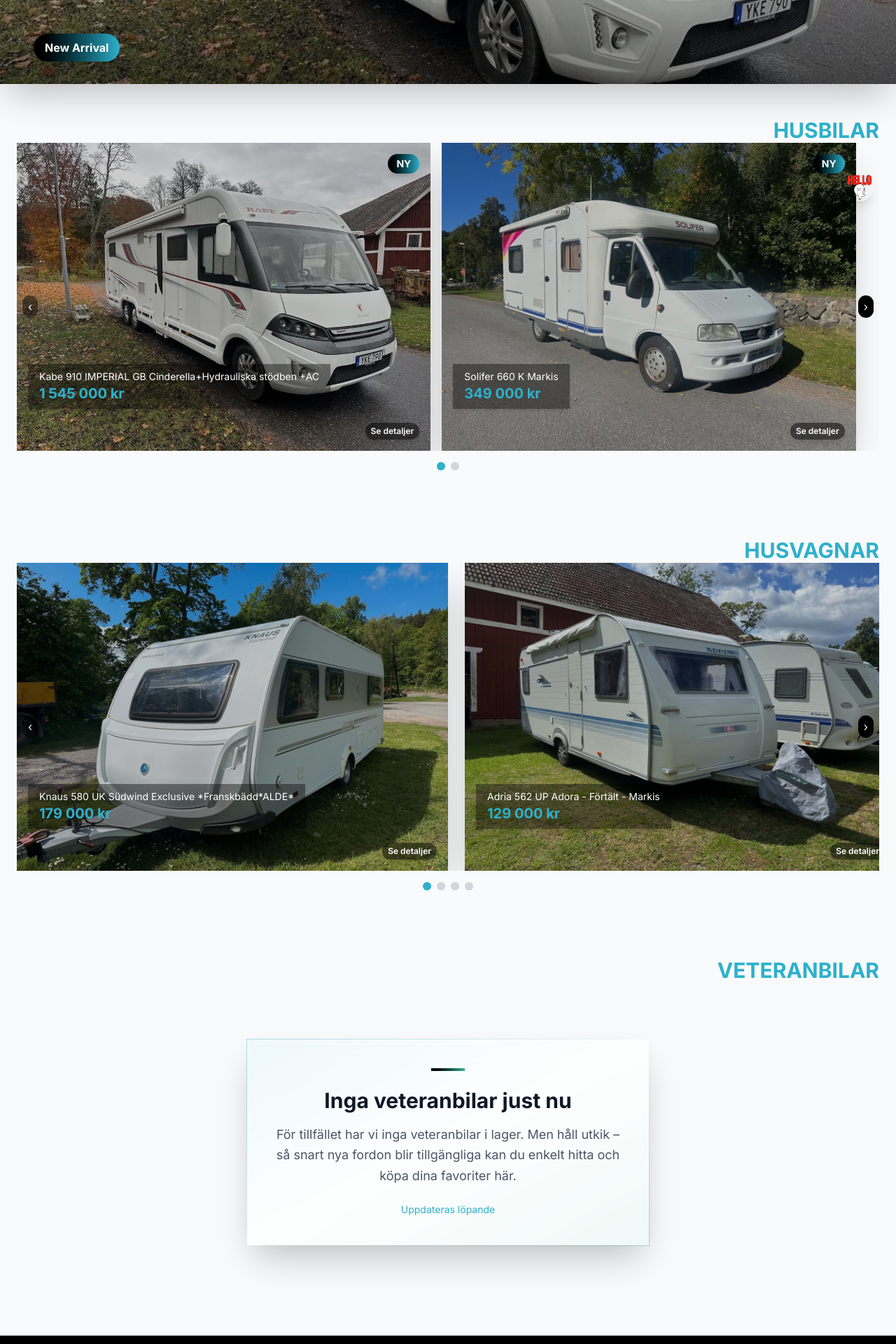
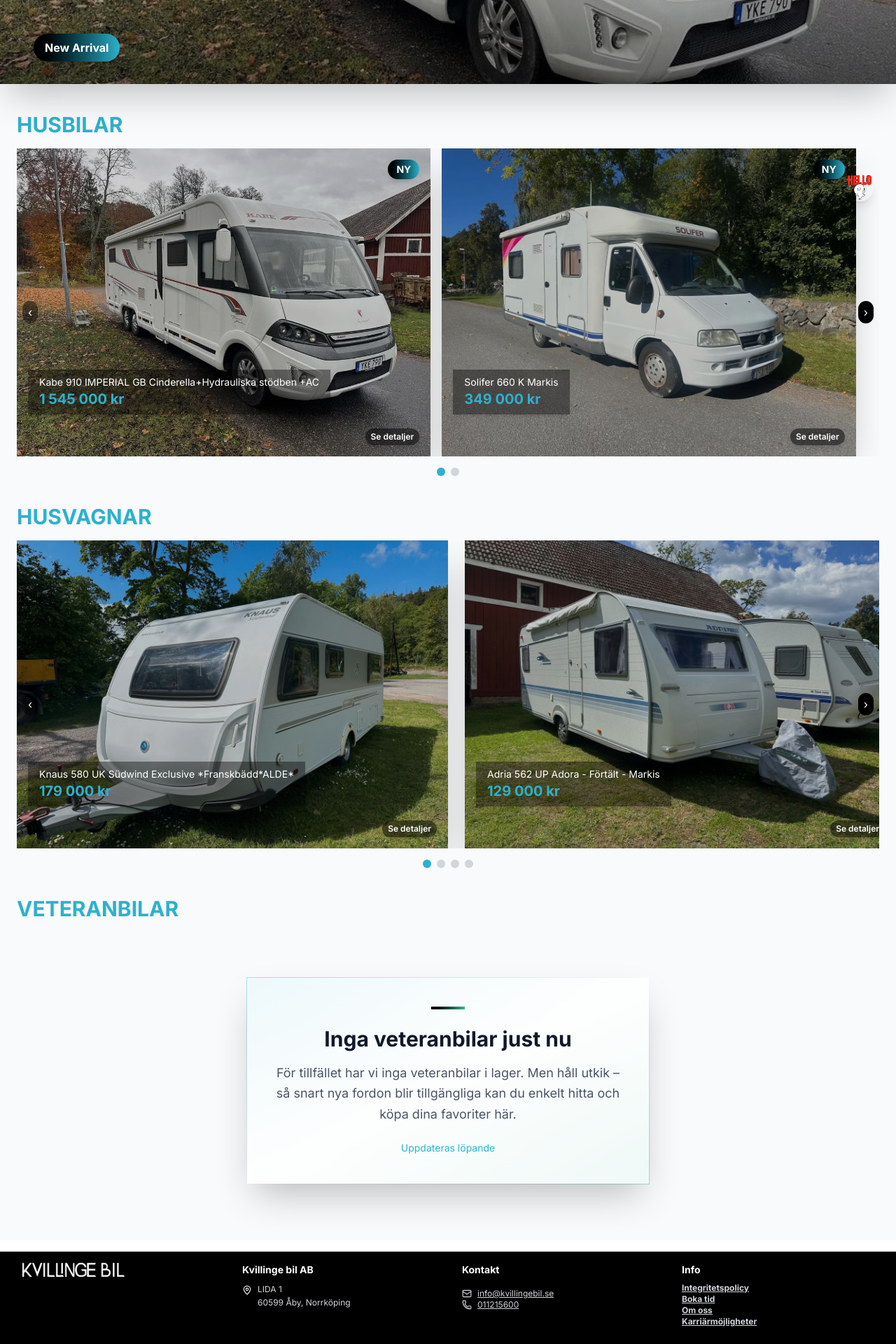
Before and after one commit to raselrzl/kvillingebil, a Next.js app: page /fordon in a window 1280 px wide. Shown: the part 480-2400 px from the top of the page at 70% size. Built offline with nearby package versions, Linux system fonts and the light colour scheme.

Commit message:
email design

```diff
--- a/app/component/Footer.tsx
+++ b/app/component/Footer.tsx
@@ -34,7 +34,8 @@
             <div className="flex items-start gap-2">
               <MapPin size={14} className="text-gray-100 mt-1" />
               <p className="text-xs text-gray-300 leading-relaxed">
-                Suffer 1<br />
+                LIDA 1
+<br />
                 60599 Åby, Norrköping
               </p>
             </div>
--- a/app/fordon/[id]/page.tsx
+++ b/app/fordon/[id]/page.tsx
@@ -103,7 +103,7 @@
             <div
               key={i}
               onClick={() => setSelectedImage(img)}
-              className={`relative w-10 h-10 overflow-hidden cursor-pointer border-2 ${selectedImage === img ? "border-[#2db1cc]" : "border-transparent"}`}
+              className={`relative w-7 h-10 overflow-hidden cursor-pointer border-2 ${selectedImage === img ? "border-[#2db1cc]" : "border-transparent"}`}
             >
               <Image
                 src={img}
@@ -119,13 +119,13 @@
         {/* Info */}
         <div className="mt-10 md:flex md:justify-between md:items-start md:space-x-16">
           <div className="space-y-5 md:flex-1">
-            <h1 className="text-4xl md:text-5xl font-extrabold text-gray-900">
+            <h1 className="text-xl md:text-5xl font-extrabold text-gray-900 font-inter uppercase">
               {vehicle.title}
             </h1>
             <p className="text-[#2db1cc] font-extrabold text-3xl">
               {vehicle.price}
             </p>
-            <p className="text-gray-700 text-lg">{vehicle.details}</p>
+            <p className="text-black text-lg font-bold">{vehicle.details}</p>
             {vehicle.description && (
               <p className="mt-4 text-gray-600">{vehicle.description}</p>
             )}
@@ -136,9 +136,9 @@
                 {Object.entries(vehicle.specs).map(([key, value]) => (
                   <li
                     key={key}
-                    className="flex justify-between items-center bg-white/80 backdrop-blur-md px-4 py-3 shadow-sm shadow-[#2db1cc] hover:shadow-md transition"
+                    className="flex justify-between items-center bg-white/80 backdrop-blur-md px-2 py-3 shadow-sm shadow-[#2db1cc] hover:shadow-md transition"
                   >
-                    <span className="text-gray-500 text-xs md:text-sm capitalize">
+                    <span className="text-gray-500 text-[10px] md:text-sm capitalize">
                       {key}
                     </span>
 
@@ -151,7 +151,7 @@
             )}
           </div>
 
-          <div className="mt-6 md:mt-0">
+          <div className="mt-14 md:mt-0">
             <Link
               href="/kontakt"
               className="bg-linear-to-r from-black to-[#2db1cc] text-white px-8 py-4 rounded-full shadow-xl font-semibold hover:shadow-2xl"
--- a/app/fordon/page.tsx
+++ b/app/fordon/page.tsx
@@ -22,22 +22,22 @@
         {/* ✅ NEW VEHICLES CAROUSEL */}
         <NewVehiclesCarousel vehicles={vehicles} />
 
-        <section className="max-w-7xl mx-auto px-6 py-12">
-          <h2 className="text-3xl font-bold text-[#2db1cc] uppercase md:text-right">
+        <section className="max-w-7xl mx-auto px-6 pt-10">
+          <h2 className="text-3xl font-bold text-[#2db1cc] uppercase mb-4">
             Husbilar
           </h2>
           <HusbilarSlider vehicles={getByCategory(vehicles, "Husbilar")} />
         </section>
 
-        <section className="max-w-7xl mx-auto px-6 py-12">
-          <h2 className="text-3xl font-bold text-[#2db1cc] uppercase md:text-right">
+        <section className="max-w-7xl mx-auto px-6 pt-10">
+          <h2 className="text-3xl font-bold text-[#2db1cc] uppercase mb-4">
             Husvagnar
           </h2>
           <HusvagnarSlider vehicles={getByCategory(vehicles, "Husvagnar")} />
         </section>
 
-        <section className="max-w-7xl mx-auto px-6 py-12">
-          <h2 className="text-3xl font-bold text-[#2db1cc] uppercase md:text-right">
+        <section className="max-w-7xl mx-auto px-6 pt-10 mb-4">
+          <h2 className="text-3xl font-bold text-[#2db1cc] uppercase">
             Veteranbilar
           </h2>
           <VeteranbilarSlider
```
